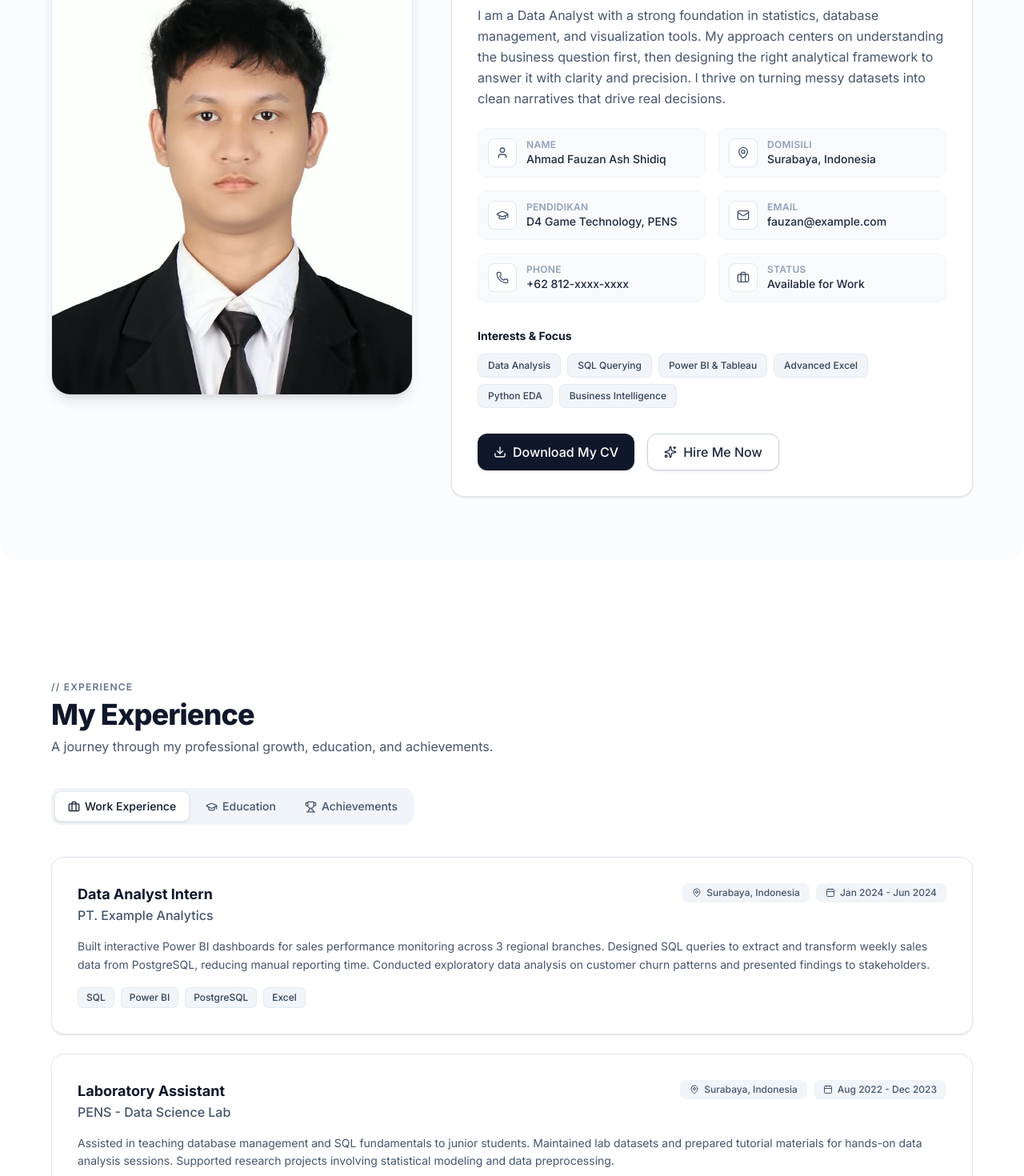
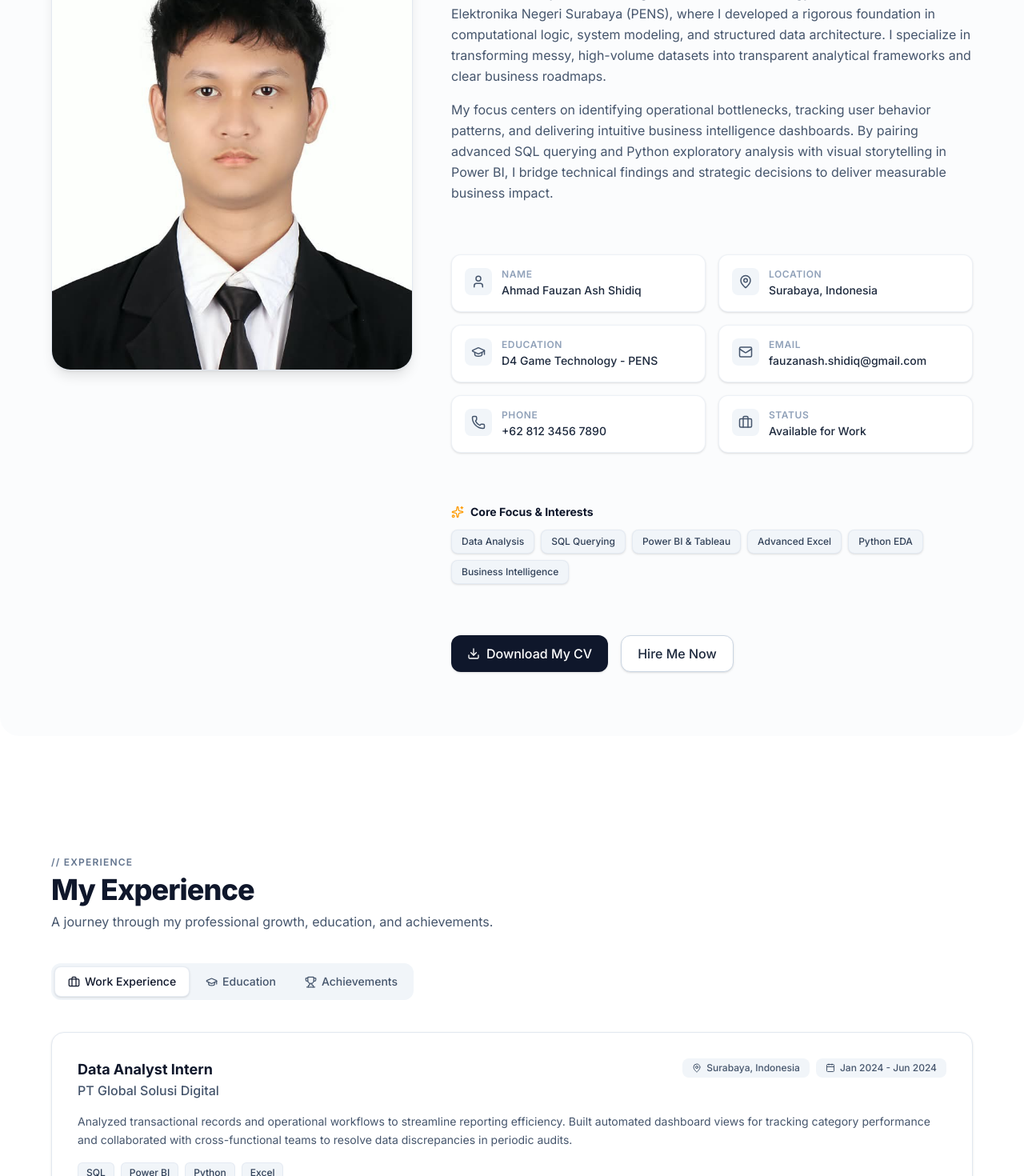
Before and after one commit to kiyuuwaii/Ahmad-Fauzan-data-analyst-portfolio, a Next.js app: page / in a window 1280 px wide. Shown: the part 1320-2790 px from the top of the page at 80% size. Built offline with nearby package versions, Linux system fonts and the light colour scheme.

Commit message:
Refactor: wire all components to use data from /data folder and clean up unused hardcoded data

```diff
--- a/components/sections/AboutSection.tsx
+++ b/components/sections/AboutSection.tsx
@@ -2,20 +2,16 @@
 
 import Image from "next/image";
 import { User, MapPin, GraduationCap, Mail, Phone, Briefcase, Download, Sparkles } from "lucide-react";
+import { profileData } from "@/data/profile";
 
-const infoCards = [
-  { icon: User, label: "Name", value: "Ahmad Fauzan Ash Shidiq" },
-  { icon: MapPin, label: "Domisili", value: "Surabaya, Indonesia" },
-  { icon: GraduationCap, label: "Pendidikan", value: "D4 Game Technology, PENS" },
-  { icon: Mail, label: "Email", value: "fauzan@example.com" },
-  { icon: Phone, label: "Phone", value: "+62 812-xxxx-xxxx" },
-  { icon: Briefcase, label: "Status", value: "Available for Work" },
-];
-
-const interests = [
-  "Data Analysis", "SQL Querying", "Power BI & Tableau",
-  "Advanced Excel", "Python EDA", "Business Intelligence",
-];
+const iconMap: Record<string, any> = {
+  User,
+  MapPin,
+  GraduationCap,
+  Mail,
+  Phone,
+  Briefcase
+};
 
 export default function AboutSection() {
   return (
@@ -45,36 +41,39 @@ export default function AboutSection() {
 
           {/* Right: Detail card */}
           <div className="lg:col-span-7 flex flex-col gap-8">
-            <div className="bg-white border border-slate-200 rounded-2xl shadow-sm p-6 sm:p-8 w-full">
-              <h3 className="text-2xl font-bold text-slate-900 mb-3">Hello There!</h3>
-              <p className="text-slate-600 leading-relaxed mb-6">
-                I am a Data Analyst with a strong foundation in statistics, database management, and visualization tools. My approach centers on understanding the business question first, then designing the right analytical framework to answer it with clarity and precision. I thrive on turning messy datasets into clean narratives that drive real decisions.
-              </p>
+            <h3 className="text-2xl font-bold text-slate-900 mb-4">{profileData.aboutGreeting}</h3>
+            <div className="text-slate-600 leading-relaxed space-y-4 mb-8">
+              {profileData.aboutText.map((paragraph, idx) => (
+                <p key={idx}>{paragraph}</p>
+              ))}
+            </div>
 
-              {/* 2x3 info grid */}
+            {/* Info Grid */}
             <div className="grid grid-cols-1 sm:grid-cols-2 gap-4 mb-8">
-                {infoCards.map((card) => {
-                  const Icon = card.icon;
+              {profileData.infoCards.map((item) => {
+                const Icon = iconMap[item.icon] || User;
                 return (
-                    <div key={card.label} className="flex items-start gap-3 p-3 bg-slate-50 rounded-xl border border-slate-100 w-full">
-                      <div className="w-9 h-9 rounded-lg bg-white border border-slate-200 flex items-center justify-center flex-shrink-0 text-slate-600">
-                        <Icon size={16} />
+                  <div key={item.label} className="flex items-start gap-3 bg-white border border-slate-200/60 p-4 rounded-xl shadow-sm">
+                    <div className="bg-slate-100 text-slate-600 p-2 rounded-lg shrink-0">
+                      <Icon size={18} />
                     </div>
                     <div>
-                        <p className="text-xs font-semibold text-slate-400 uppercase tracking-wide">{card.label}</p>
-                        <p className="text-sm font-medium text-slate-800">{card.value}</p>
+                      <p className="text-xs font-semibold text-slate-400 uppercase tracking-wider mb-0.5">{item.label}</p>
+                      <p className="text-sm font-medium text-slate-800">{item.value}</p>
                     </div>
                   </div>
                 );
               })}
             </div>
 
-              {/* Interests */}
+            {/* Interests / Tags */}
             <div className="mb-8">
-                <h4 className="text-sm font-bold text-slate-900 mb-3">Interests & Focus</h4>
+              <p className="text-sm font-bold text-slate-900 mb-3 flex items-center gap-2">
+                <Sparkles size={16} className="text-amber-500" /> Core Focus & Interests
+              </p>
               <div className="flex flex-wrap gap-2">
-                  {interests.map((tag) => (
-                    <span key={tag} className="bg-slate-100 text-slate-700 text-xs px-3 py-1.5 rounded-lg font-medium border border-slate-200/80">
+                {profileData.interests.map((tag) => (
+                  <span key={tag} className="bg-slate-100 border border-slate-200/80 text-slate-700 text-xs font-medium px-3 py-1.5 rounded-lg shadow-sm">
                     {tag}
                   </span>
                 ))}
@@ -93,9 +92,8 @@ export default function AboutSection() {
                 href="#contact"
                 className="bg-white hover:bg-slate-50 text-slate-800 border border-slate-300 rounded-xl px-5 py-2.5 font-medium shadow-sm transition inline-flex items-center gap-2"
               >
-                  <Sparkles size={16} /> Hire Me Now
+                Hire Me Now
               </a>
-              </div>
             </div>
           </div>
         </div>
--- a/components/sections/ContactSection.tsx
+++ b/components/sections/ContactSection.tsx
@@ -1,4 +1,5 @@
 import { Mail, MapPin, Phone, ArrowRight, Briefcase, Code, Camera } from "lucide-react";
+import { profileData } from "@/data/profile";
 
 export default function ContactSection() {
   return (
@@ -21,43 +22,48 @@ export default function ContactSection() {
               </div>
               <div>
                 <p className="text-xs font-bold text-slate-400 uppercase tracking-wide mb-0.5">Email</p>
-                <a href="mailto:fauzan@example.com" className="text-sm font-medium text-slate-800 hover:text-slate-600 transition-colors">
-                  fauzan@example.com
+                <a href={`mailto:${profileData.contact.email}`} className="text-sm font-medium text-slate-800 hover:text-slate-600 transition-colors">
+                  {profileData.contact.email}
                 </a>
               </div>
             </div>
+
             <div className="flex items-start gap-4">
               <div className="w-10 h-10 rounded-lg bg-slate-100 border border-slate-200 flex items-center justify-center flex-shrink-0 text-slate-600">
                 <Phone size={18} />
               </div>
               <div>
-                <p className="text-xs font-bold text-slate-400 uppercase tracking-wide mb-0.5">WhatsApp</p>
-                <a href="tel:+6281200000000" className="text-sm font-medium text-slate-800 hover:text-slate-600 transition-colors">
-                  +62 812-xxxx-xxxx
+                <p className="text-xs font-bold text-slate-400 uppercase tracking-wide mb-0.5">Phone / WhatsApp</p>
+                <a href={`tel:${profileData.contact.phone.replace(/[^0-9+]/g, '')}`} className="text-sm font-medium text-slate-800 hover:text-slate-600 transition-colors">
+                  {profileData.contact.phone}
                 </a>
               </div>
             </div>
+
             <div className="flex items-start gap-4">
               <div className="w-10 h-10 rounded-lg bg-slate-100 border border-slate-200 flex items-center justify-center flex-shrink-0 text-slate-600">
                 <MapPin size={18} />
               </div>
               <div>
                 <p className="text-xs font-bold text-slate-400 uppercase tracking-wide mb-0.5">Location</p>
-                <p className="text-sm font-medium text-slate-800">Surabaya, Indonesia</p>
+                <p className="text-sm font-medium text-slate-800">{profileData.contact.location}</p>
               </div>
             </div>
           </div>
 
-          <div className="flex gap-3 justify-center md:justify-start">
-            <a href="#" aria-label="LinkedIn" className="w-11 h-11 rounded-full bg-white border border-slate-200 shadow-sm flex items-center justify-center text-slate-500 hover:text-slate-900 hover:border-slate-300 transition-all">
+          <div>
+            <p className="text-xs font-bold text-slate-400 uppercase tracking-wide mb-3">On The Web</p>
+            <div className="flex gap-3 justify-start">
+              <a href={profileData.socials.linkedin} target="_blank" rel="noopener noreferrer" aria-label="LinkedIn" className="w-11 h-11 rounded-full bg-white border border-slate-200 shadow-sm flex items-center justify-center text-slate-500 hover:text-slate-900 hover:border-slate-300 transition-all">
                 <Briefcase size={18} />
               </a>
-            <a href="#" aria-label="GitHub" className="w-11 h-11 rounded-full bg-white border border-slate-200 shadow-sm flex items-center justify-center text-slate-500 hover:text-slate-900 hover:border-slate-300 transition-all">
+              <a href={profileData.socials.github} target="_blank" rel="noopener noreferrer" aria-label="GitHub" className="w-11 h-11 rounded-full bg-white border border-slate-200 shadow-sm flex items-center justify-center text-slate-500 hover:text-slate-900 hover:border-slate-300 transition-all">
                 <Code size={18} />
               </a>
-            <a href="#" aria-label="Instagram" className="w-11 h-11 rounded-full bg-white border border-slate-200 shadow-sm flex items-center justify-center text-slate-500 hover:text-slate-900 hover:border-slate-300 transition-all">
+              <a href={profileData.socials.instagram} target="_blank" rel="noopener noreferrer" aria-label="Instagram" className="w-11 h-11 rounded-full bg-white border border-slate-200 shadow-sm flex items-center justify-center text-slate-500 hover:text-slate-900 hover:border-slate-300 transition-all">
                 <Camera size={18} />
               </a>
+            </div>
           </div>
         </div>
 
--- a/components/sections/ExperienceSection.tsx
+++ b/components/sections/ExperienceSection.tsx
@@ -3,51 +3,12 @@
 import { useState } from "react";
 import { Briefcase, GraduationCap, Trophy, MapPin, Calendar } from "lucide-react";
 import ScrollReveal from "@/components/ScrollReveal";
+import { workExperiences, educationData, certifications } from "@/data/experience";
 
 const tabs = [
   { id: "work", label: "Work Experience", icon: Briefcase },
   { id: "education", label: "Education", icon: GraduationCap },
   { id: "achievements", label: "Achievements", icon: Trophy },
-];
-
-const workData = [
-  {
-    id: "w1",
-    role: "Data Analyst Intern",
-    company: "PT. Example Analytics",
-    location: "Surabaya, Indonesia",
-    period: "Jan 2024 - Jun 2024",
-    description: "Built interactive Power BI dashboards for sales performance monitoring across 3 regional branches. Designed SQL queries to extract and transform weekly sales data from PostgreSQL, reducing manual reporting time. Conducted exploratory data analysis on customer churn patterns and presented findings to stakeholders.",
-    techStack: ["SQL", "Power BI", "PostgreSQL", "Excel"],
-  },
-  {
-    id: "w2",
-    role: "Laboratory Assistant",
-    company: "PENS - Data Science Lab",
-    location: "Surabaya, Indonesia",
-    period: "Aug 2022 - Dec 2023",
-    description: "Assisted in teaching database management and SQL fundamentals to junior students. Maintained lab datasets and prepared tutorial materials for hands-on data analysis sessions. Supported research projects involving statistical modeling and data preprocessing.",
-    techStack: ["Python", "SQL", "Excel", "R"],
-  },
-];
-
-const educationData = [
-  {
-    id: "e1",
-    degree: "D4 Game Technology",
-    institution: "Politeknik Elektronika Negeri Surabaya (PENS)",
-    period: "2020 - 2024",
-    gpa: "3.85/4.00",
-    description: "Focused on data-driven approaches to interactive systems, including procedural content generation, statistical modeling, and database architecture for game analytics pipelines.",
-    coursework: ["Database Systems", "Statistics & Probability", "Data Structures", "Machine Learning Fundamentals", "Data Visualization"],
-  },
-];
-
-const achievementData = [
-  { id: "a1", title: "Data Science Foundations", issuer: "IBM SkillsBuild", date: "2024", credentialId: "IBM-DS-2024-XXXX" },
-  { id: "a2", title: "Data Analytics with Python", issuer: "Hacktiv8", date: "2023", credentialId: "H8-DAP-2023-XXXX" },
-  { id: "a3", title: "Data Analyst with SQL", issuer: "DQLab", date: "2023", credentialId: "DQLAB-SQL-2023-XXXX" },
-  { id: "a4", title: "Data Visualization", issuer: "Dicoding Indonesia", date: "2023", credentialId: "DIC-VIZ-2023-XXXX" },
 ];
 
 export default function ExperienceSection() {
@@ -90,7 +51,7 @@ export default function ExperienceSection() {
       {/* Tab content */}
       <div className="space-y-6">
         {activeTab === "work" &&
-          workData.map((item, index) => (
+          workExperiences.map((item, index) => (
             <ScrollReveal key={item.id} delay={index * 0.1}>
               <div className="bg-white border border-slate-200 rounded-2xl shadow-sm hover:shadow-md transition-shadow p-6 sm:p-8">
                 <div className="flex flex-col sm:flex-row sm:justify-between sm:items-start gap-2 mb-4">
@@ -150,7 +111,7 @@ export default function ExperienceSection() {
 
         {activeTab === "achievements" && (
           <div className="grid grid-cols-1 sm:grid-cols-2 gap-4">
-            {achievementData.map((item, index) => (
+            {certifications.map((item, index) => (
               <ScrollReveal key={item.id} delay={index * 0.1} className="h-full">
                 <div className="bg-white border border-slate-200 rounded-2xl shadow-sm hover:shadow-md transition-shadow p-6 h-full flex flex-col justify-center">
                   <h3 className="text-base font-bold text-slate-900 mb-1">{item.title}</h3>
--- a/components/sections/HeroSection.tsx
+++ b/components/sections/HeroSection.tsx
@@ -3,25 +3,36 @@
 import Image from "next/image";
 import { useEffect, useState } from "react";
 import { MapPin, Calendar, FolderKanban, Mail, Briefcase, Code, Camera } from "lucide-react";
+import { profileData } from "@/data/profile";
 
 export default function HeroSection() {
   const [typedText, setTypedText] = useState("");
   const [showCursor, setShowCursor] = useState(true);
-  const fullText = "Data Analyst";
+
+  const textToType = profileData.role;
 
   useEffect(() => {
-    let i = 0;
-    const typing = setInterval(() => {
-      setTypedText(fullText.substring(0, i));
-      i++;
-      if (i > fullText.length) clearInterval(typing);
+    let currentText = "";
+    let currentIndex = 0;
+
+    const typeInterval = setInterval(() => {
+      if (currentIndex < textToType.length) {
+        currentText += textToType[currentIndex];
+        setTypedText(currentText);
+        currentIndex++;
+      } else {
+        clearInterval(typeInterval);
+      }
     }, 100);
-    return () => clearInterval(typing);
-  }, []);
+
+    return () => clearInterval(typeInterval);
+  }, [textToType]);
 
   useEffect(() => {
-    const blink = setInterval(() => setShowCursor((prev) => !prev), 530);
-    return () => clearInterval(blink);
+    const cursorInterval = setInterval(() => {
+      setShowCursor((prev) => !prev);
+    }, 500);
+    return () => clearInterval(cursorInterval);
   }, []);
 
   return (
@@ -34,11 +45,10 @@ export default function HeroSection() {
               <span className="animate-ping absolute inline-flex h-full w-full rounded-full bg-emerald-400 opacity-75"></span>
               <span className="relative inline-flex rounded-full h-2 w-2 bg-emerald-500"></span>
             </span>
-            Available for freelance work
+            {profileData.infoCards.find(card => card.label === "Status")?.value || "Available"}
           </div>
 
-          <h1 className="text-5xl sm:text-6xl font-extrabold text-slate-900 tracking-tight mb-4 leading-[1.1]">
-            Hi, I&apos;m Ahmad Fauzan<br />Ash Shidiq
+          <h1 className="text-5xl sm:text-6xl font-extrabold text-slate-900 tracking-tight mb-4 leading-[1.1]" dangerouslySetInnerHTML={{ __html: `Hi, I'm ${profileData.fullName.split(' ').slice(0, 2).join(' ')}<br />${profileData.fullName.split(' ').slice(2).join(' ')}` }}>
           </h1>
 
           <div className="text-2xl sm:text-3xl font-bold text-slate-700 mb-6 h-10">
@@ -47,7 +57,7 @@ export default function HeroSection() {
           </div>
 
           <p className="text-slate-600 leading-relaxed text-base sm:text-lg mb-8 max-w-lg">
-            I solve complex business problems through data analysis, building interactive dashboards, and transforming raw datasets into strategic decisions that drive measurable impact.
+            {profileData.tagline}
           </p>
 
           {/* Quick badges */}
@@ -77,14 +87,14 @@ export default function HeroSection() {
           </div>
 
           {/* Follow me */}
-          <div className="flex items-center gap-4">
-            <span className="text-slate-500 text-sm font-medium">Follow me:</span>
-            <div className="flex gap-3">
-              <a href="#" aria-label="LinkedIn" className="text-slate-400 hover:text-slate-900 transition-colors"><Briefcase size={20} /></a>
-              <a href="#" aria-label="GitHub" className="text-slate-400 hover:text-slate-900 transition-colors"><Code size={20} /></a>
-              <a href="#" aria-label="Instagram" className="text-slate-400 hover:text-slate-900 transition-colors"><Camera size={20} /></a>
+            <div className="flex items-center gap-4 mt-8 pt-6 border-t border-slate-200">
+              <span className="text-slate-500 text-sm font-medium">Follow me:</span>
+              <div className="flex gap-3">
+                <a href={profileData.socials.linkedin} target="_blank" rel="noopener noreferrer" aria-label="LinkedIn" className="text-slate-400 hover:text-slate-900 transition-colors"><Briefcase size={20} /></a>
+                <a href={profileData.socials.github} target="_blank" rel="noopener noreferrer" aria-label="GitHub" className="text-slate-400 hover:text-slate-900 transition-colors"><Code size={20} /></a>
+                <a href={profileData.socials.instagram} target="_blank" rel="noopener noreferrer" aria-label="Instagram" className="text-slate-400 hover:text-slate-900 transition-colors"><Camera size={20} /></a>
+              </div>
             </div>
-          </div>
         </div>
 
         {/* Portrait */}
--- a/components/sections/ProjectsSection.tsx
+++ b/components/sections/ProjectsSection.tsx
@@ -1,83 +1,16 @@
 "use client";
 
 import { useState } from "react";
-import { FolderGit2, Star, ExternalLink, Code } from "lucide-react";
+import { FolderGit2, ExternalLink, Code, Star } from "lucide-react";
+import ScrollReveal from "@/components/ScrollReveal";
+import { projects as projectsData } from "@/data/projects";
 
 const categories = [
-  { id: "all", label: "All" },
+  { id: "all", label: "All Projects" },
   { id: "bi-dashboards", label: "BI & Dashboards" },
   { id: "sql-analytics", label: "SQL & Analytics" },
   { id: "exploratory-data", label: "Exploratory Data" },
 ];
-
-const projectsData = [
-  {
-    id: "p1",
-    title: "Regional Sales Performance Dashboard",
-    description: "Built an interactive multi-page Power BI dashboard monitoring sales KPIs across regional branches, enabling branch managers to drill down into weekly and monthly performance trends.",
-    category: "bi-dashboards",
-    featured: true,
-    status: "Completed",
-    date: "2024",
-    metrics: [
-      { label: "Data Sources", value: "3 Databases" },
-      { label: "Dashboard Pages", value: "5 Interactive Views" },
-    ],
-    techStack: ["Power BI", "PostgreSQL", "DAX", "Excel"],
-    codeLink: "#",
-    demoLink: "#",
-  },
-  {
-    id: "p2",
-    title: "Customer Churn Analysis with SQL",
-    description: "Developed a structured SQL analysis pipeline to identify key churn indicators from transactional and behavioral data, delivering segmented retention strategies to the marketing team.",
-    category: "sql-analytics",
-    featured: false,
-    status: "Completed",
-    date: "2024",
-    metrics: [
-      { label: "Query Complexity", value: "Multi-join CTEs" },
-      { label: "Segments Identified", value: "4 Risk Groups" },
-    ],
-    techStack: ["PostgreSQL", "SQL", "Excel"],
-    codeLink: "#",
-    demoLink: "#",
-  },
-  {
-    id: "p3",
-    title: "E-Commerce EDA with Python",
-    description: "Conducted comprehensive exploratory data analysis on e-commerce transaction records using Python, uncovering seasonal purchasing patterns and product category performance insights.",
-    category: "exploratory-data",
-    featured: false,
-    status: "Completed",
-    date: "2023",
-    metrics: [
-      { label: "Analysis Depth", value: "Full EDA Pipeline" },
-      { label: "Visualizations", value: "Charts & Heatmaps" },
-    ],
-    techStack: ["Python", "Pandas", "Matplotlib", "Seaborn"],
-    codeLink: "#",
-    demoLink: "#",
-  },
-  {
-    id: "p4",
-    title: "Supply Chain Efficiency Tracker",
-    description: "Designed an Excel-based analytics model with Power Query automation to track supply chain delivery timelines and flag bottleneck patterns across warehouse operations.",
-    category: "bi-dashboards",
-    featured: true,
-    status: "Active Development",
-    date: "2024",
-    metrics: [
-      { label: "Automation Level", value: "Power Query ETL" },
-      { label: "Tracked Metrics", value: "Delivery & Lead Time" },
-    ],
-    techStack: ["Excel", "Power Query", "DAX"],
-    codeLink: "#",
-    demoLink: "#",
-  },
-];
-
-import ScrollReveal from "@/components/ScrollReveal";
 
 export default function ProjectsSection() {
   const [activeFilter, setActiveFilter] = useState("all");
--- a/components/sections/SkillsSection.tsx
+++ b/components/sections/SkillsSection.tsx
@@ -1,27 +1,12 @@
 import { Database, BarChart3, FileSpreadsheet, Code2 } from "lucide-react";
+import { skillCategories } from "@/data/skills";
 
-const skillGroups = [
-  {
-    title: "Database & Querying",
-    icon: Database,
-    skills: ["SQL", "PostgreSQL", "MySQL", "Query Optimization"],
-  },
-  {
-    title: "Business Intelligence & Viz",
-    icon: BarChart3,
-    skills: ["Power BI", "Tableau", "Looker Studio", "Excel (Advanced)"],
-  },
-  {
-    title: "Programming & Scripting",
-    icon: Code2,
-    skills: ["Python", "Pandas", "NumPy", "Matplotlib"],
-  },
-  {
-    title: "Problem Solving",
-    icon: FileSpreadsheet,
-    skills: ["Critical Thinking", "Data Storytelling", "Statistical Analysis", "Business Acumen"],
-  },
-];
+const iconMap: Record<string, any> = {
+  "Database & Querying": Database,
+  "Business Intelligence": BarChart3,
+  "Programming": Code2,
+  "Problem Solving": FileSpreadsheet,
+};
 
 export default function SkillsSection() {
   return (
@@ -36,18 +21,18 @@ export default function SkillsSection() {
         </div>
 
         <div className="grid grid-cols-1 sm:grid-cols-2 lg:grid-cols-4 gap-6">
-          {skillGroups.map((group) => {
-            const Icon = group.icon;
+          {skillCategories.map((group) => {
+            const Icon = iconMap[group.category] || Database;
             return (
-              <div key={group.title} className="bg-white border border-slate-200 rounded-2xl shadow-sm hover:shadow-md transition-shadow p-6">
+              <div key={group.category} className="bg-white border border-slate-200 rounded-2xl shadow-sm hover:shadow-md transition-shadow p-6">
                 <div className="w-10 h-10 rounded-xl bg-slate-100 border border-slate-200 flex items-center justify-center text-slate-700 mb-4">
                   <Icon size={20} />
                 </div>
-                <h3 className="text-base font-bold text-slate-900 mb-4">{group.title}</h3>
+                <h3 className="text-base font-bold text-slate-900 mb-4">{group.category}</h3>
                 <div className="flex flex-wrap gap-2">
                   {group.skills.map((skill) => (
-                    <span key={skill} className="bg-slate-50 text-slate-600 border border-slate-200/80 text-xs font-medium px-2.5 py-1 rounded-lg">
-                      {skill}
+                    <span key={skill.name} className="bg-slate-50 text-slate-600 border border-slate-200/80 text-xs font-medium px-2.5 py-1 rounded-lg">
+                      {skill.name}
                     </span>
                   ))}
                 </div>
```
Also changed, not shown: data/experience.ts (+25 -8 lines). Lines whose indentation alone changed are shown as unchanged.
